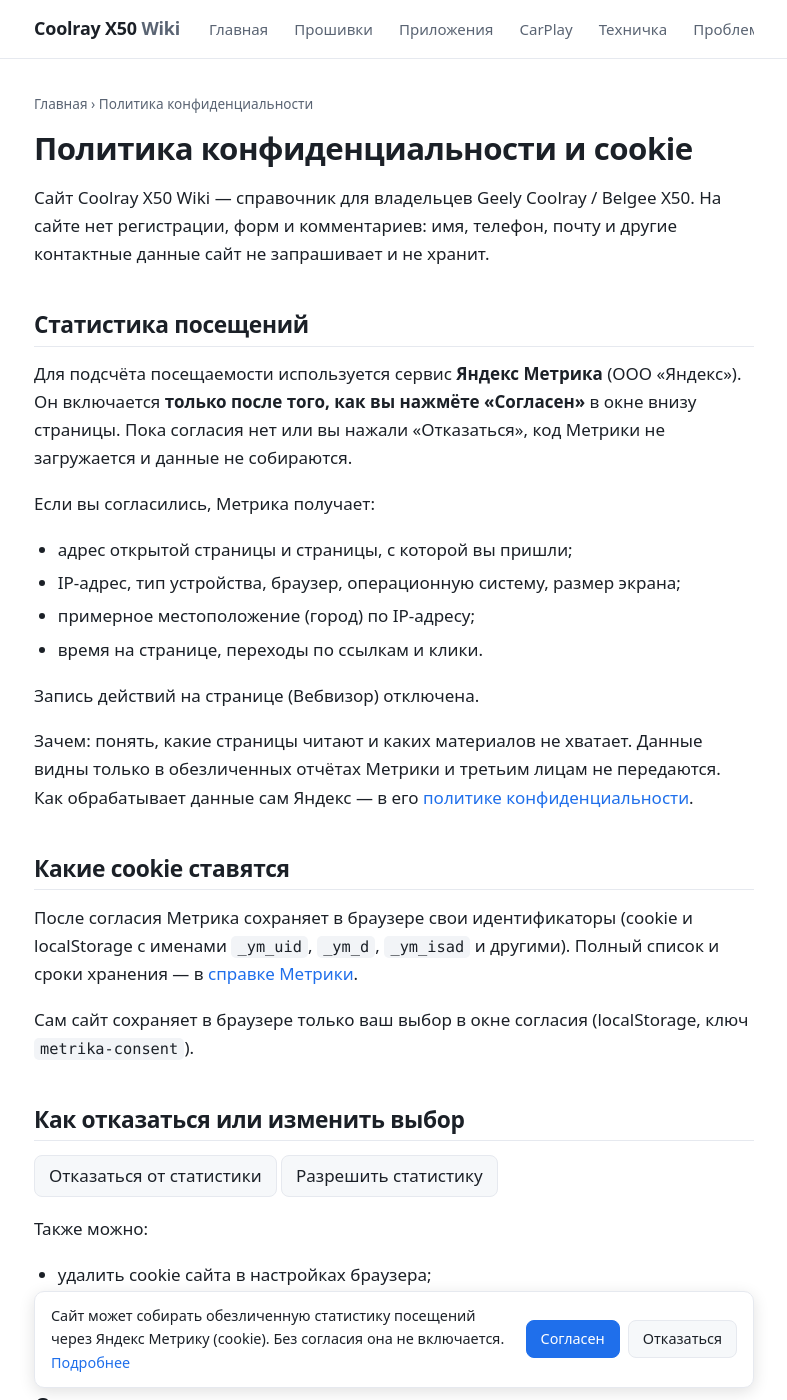
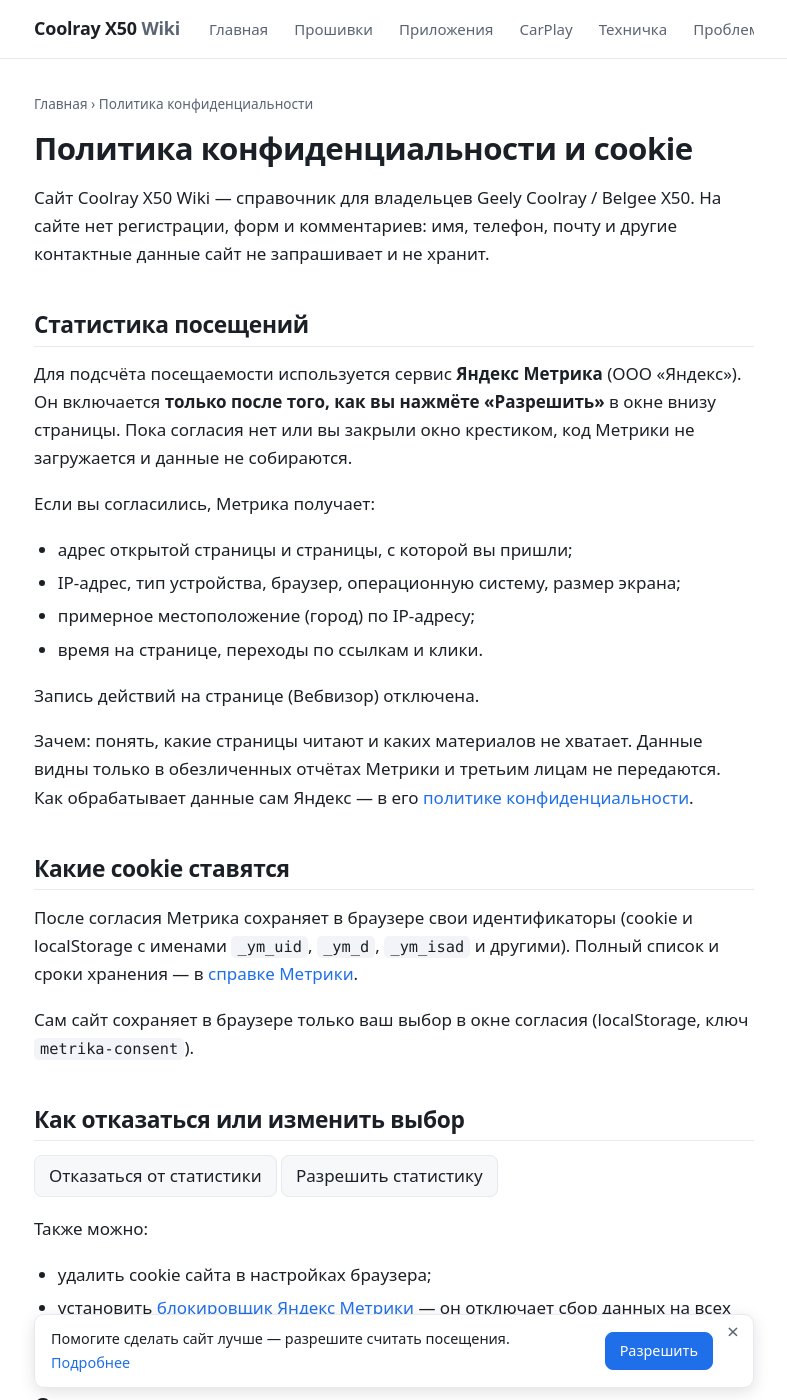
Before and after one commit to qttc/qttc.github.io, a Jekyll site: the page built from pages/privacy.md, in a window 1280 px wide and 1400 px high. Shown: the whole window, without its empty margins (246-1033 px from the left). Built offline with Jekyll 4.4.1, drawn with Linux system fonts in a browser that asks for light colours.

Commit message:
Баннер Метрики: «Помогите сделать сайт лучше — разрешите считать посещения», кнопка «Разрешить» и крестик

```diff
--- a/_includes/consent.html
+++ b/_includes/consent.html
@@ -1,9 +1,9 @@
 {% comment %}Яндекс Метрика грузится только после «Согласен». Выбор хранится в localStorage (ключ metrika-consent).{% endcomment %}
 <div class="consent" id="consent" role="region" aria-label="Сбор статистики" hidden>
-  <p>Сайт может собирать обезличенную статистику посещений через Яндекс Метрику (cookie). Без согласия она не включается. <a href="{{ '/pages/privacy/' | relative_url }}">Подробнее</a></p>
+  <button type="button" class="consent-close" data-consent="no" aria-label="Закрыть">&times;</button>
+  <p>Помогите сделать сайт лучше — разрешите считать посещения. <a href="{{ '/pages/privacy/' | relative_url }}">Подробнее</a></p>
   <div class="consent-actions">
-    <button type="button" class="consent-yes" data-consent="yes">Согласен</button>
-    <button type="button" class="consent-no" data-consent="no">Отказаться</button>
+    <button type="button" class="consent-yes" data-consent="yes">Разрешить</button>
   </div>
 </div>
 <script>
--- a/assets/css/main.css
+++ b/assets/css/main.css
@@ -193,6 +193,12 @@ pre code { background: none; padding: 0; }
   border: 1px solid var(--border); background: var(--surface); color: var(--ink);
 }
 .consent .consent-yes { background: var(--accent); border-color: var(--accent); color: #fff; }
+.consent { padding-right: 40px; }
+.consent .consent-close {
+  position: absolute; top: 4px; right: 6px; padding: 2px 8px;
+  border: 0; background: none; color: var(--muted); font-size: 1.3rem; line-height: 1;
+}
+.consent .consent-close:hover { color: var(--ink); }
 
 /* --- Хлебные крошки --- */
 .breadcrumbs { font-size: .85rem; color: var(--muted); margin: 0 0 1em; }
--- a/pages/privacy.md
+++ b/pages/privacy.md
@@ -13,7 +13,7 @@ description: "Какие данные собирает сайт Coolray X50 Wiki
 
 ## Статистика посещений
 
-Для подсчёта посещаемости используется сервис **Яндекс Метрика** (ООО «Яндекс»). Он включается **только после того, как вы нажмёте «Согласен»** в окне внизу страницы. Пока согласия нет или вы нажали «Отказаться», код Метрики не загружается и данные не собираются.
+Для подсчёта посещаемости используется сервис **Яндекс Метрика** (ООО «Яндекс»). Он включается **только после того, как вы нажмёте «Разрешить»** в окне внизу страницы. Пока согласия нет или вы закрыли окно крестиком, код Метрики не загружается и данные не собираются.
 
 Если вы согласились, Метрика получает:
 - адрес открытой страницы и страницы, с которой вы пришли;
```
